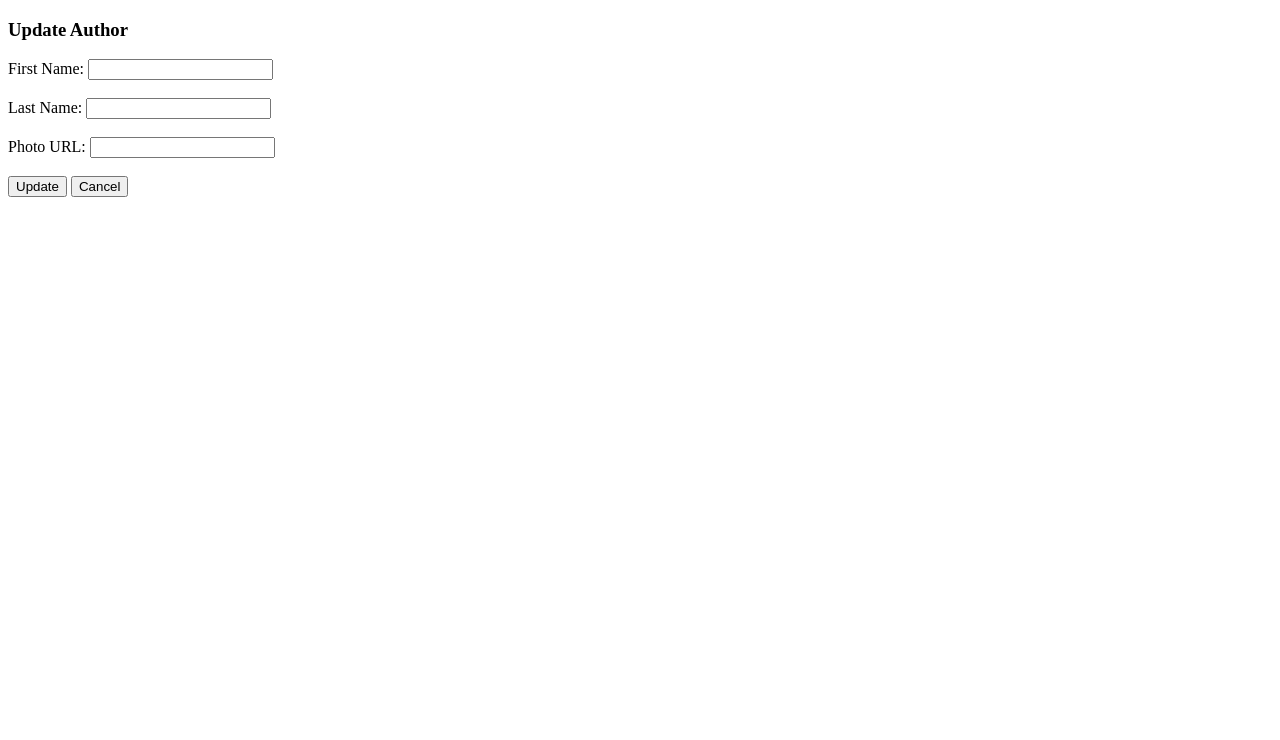
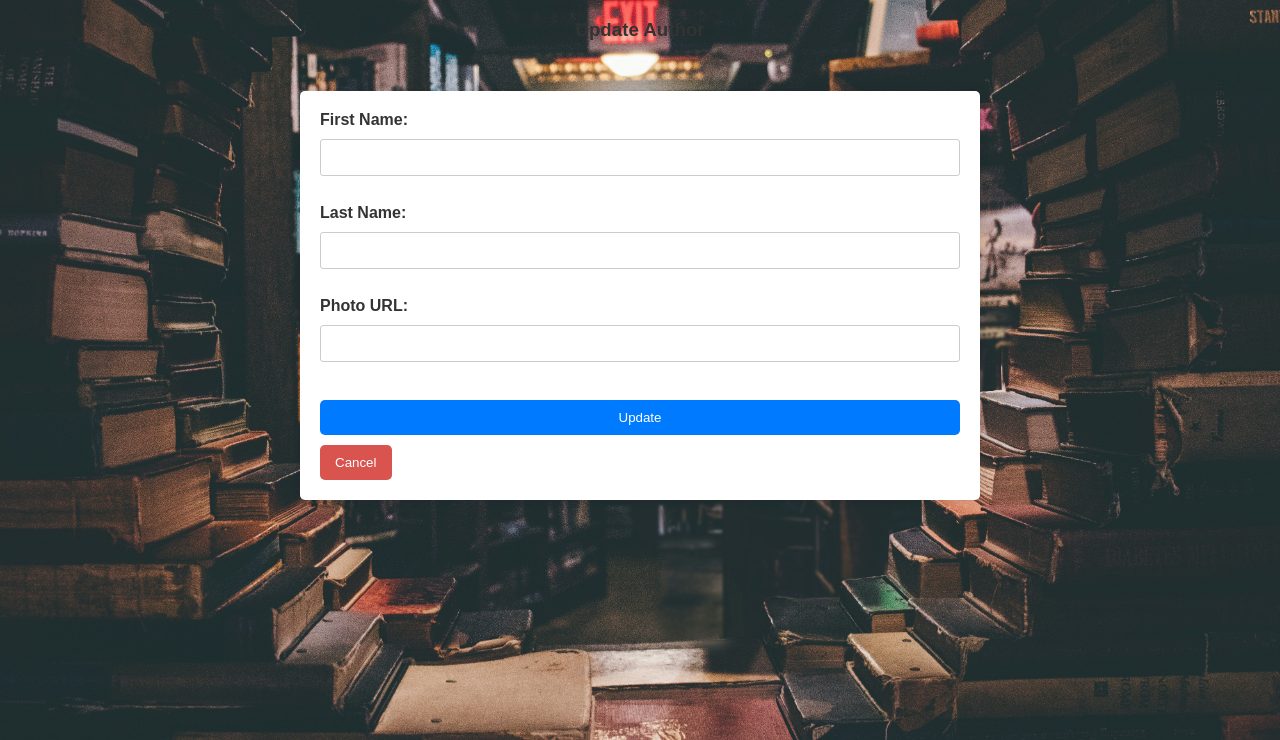
Before and after one commit to Filip-Petruneac/library, a Flask app: page /update_author_form.html in a window 1280 px wide. Shown: the top 740 px of the page. Run offline with Flask 3, Linux system fonts and the light colour scheme.

Commit message:
Add update css

```diff
--- /dev/null
+++ b/bff/static/css/update.css
@@ -0,0 +1,66 @@
+body {
+    font-family: Arial, sans-serif;
+    background-color: #f2f2f2;
+    margin: 0;
+    padding: 0;
+    background-image: url('/static/jaredd-craig-HH4WBGNyltc-unsplash.jpg');
+    background-size: cover;
+    background-position: center;
+}
+
+h3 {
+    color: #333;
+    text-align: center;
+    margin-bottom: 20px;
+}
+
+form#updateForm {
+    background-color: #fff;
+    max-width: 50%;
+    margin: 50px auto;
+    padding: 20px;
+    border-radius: 5px;
+    box-shadow: 0 0 10px rgba(0, 0, 0, 0.1);
+}
+
+label {
+    display: block;
+    margin-bottom: 10px;
+    color: #333;
+    font-weight: bold;
+}
+
+input[type="text"] {
+    width: calc(100% - 22px);
+    padding: 10px;
+    margin-bottom: 10px;
+    border: 1px solid #ccc;
+    border-radius: 3px;
+}
+
+button[type="submit"], button[type="button"] {
+    width: 100%;
+    padding: 10px;
+    margin-top: 10px;
+    background-color: #007bff;
+    color: #fff;
+    border: none;
+    cursor: pointer;
+    border-radius: 5px;
+}
+
+button[type="submit"]:hover, button[type="button"]:hover {
+    background-color: #0056b3;
+}
+
+a button[type="button"] {
+    display: inline-block;
+    width: auto;
+    padding: 10px 15px;
+    background-color: #d9534f;
+    margin-top: 10px;
+}
+
+a button[type="button"]:hover {
+    background-color: #c9302c;
+}
--- a/bff/templates/update_author_form.html
+++ b/bff/templates/update_author_form.html
@@ -4,6 +4,8 @@
     <meta charset="UTF-8">
     <meta name="viewport" content="width=device-width, initial-scale=1.0">
     <title>Update Author</title>
+    <link rel="stylesheet" href="/css/update.css">
+
 </head>
 <body>
     <h3>Update Author</h3>
```
